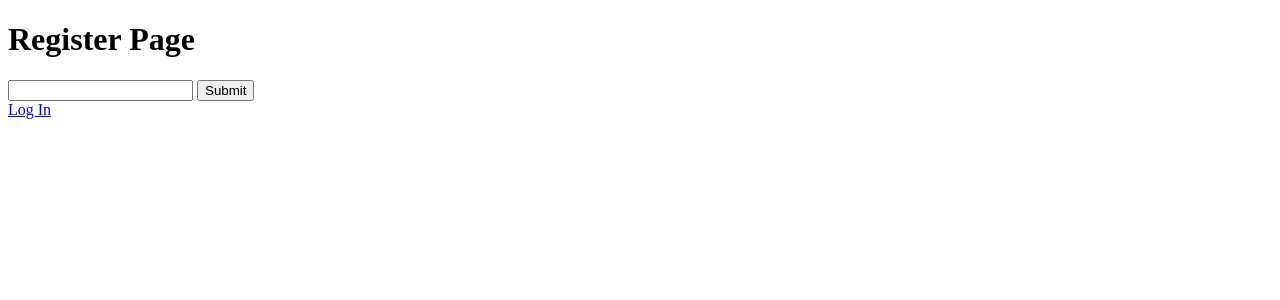
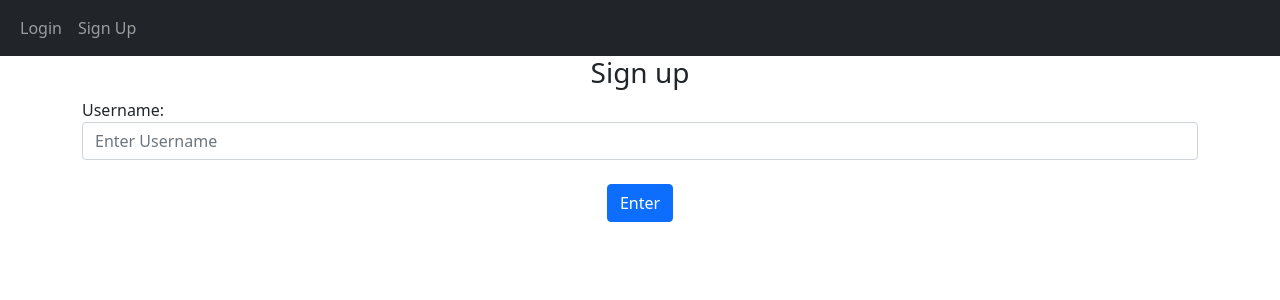
Before and after one commit to csc4350-sp22/Final-Project, a Flask app: page /register in a window 1280 px wide. Shown: the top 300 px of the page. Run offline with Flask 2, Linux system fonts and the light colour scheme.

Commit message:
My first commit

```diff
--- a/app.py
+++ b/app.py
@@ -1,50 +1,143 @@
-#pylint: disable = missing-module-docstring
+# pylint: disable = missing-module-docstring
+# pylint: disable = missing-class-docstring
+
+# pylint: disable = plyint(no-member)
+
+
 import os
 import random
-from flask import Flask, render_template, url_for
+import flask
+from flask import session
 from tmdb import movie_search
 from wiki import wiki_search
+from flask_sqlalchemy import SQLAlchemy
 
 
-# create a flask object with variable name app
-app = Flask(__name__)
+app = flask.Flask(__name__)
 
 
-@app.route('/')
-#pylint: disable = missing-function-docstring
-# def index function
-# displays the index page accessible at "/"
+app.secret_key = "ABC"
+
+
+# Point SQLAlchemy to your Heroku database
+app.config['SQLALCHEMY_DATABASE_URI'] = os.getenv('DATABASE_URL')
+
+# Gets rid of a warning
+app.config['SQLALCHEMY_TRACK_MODIFICATIONS'] = False
+
+db = SQLAlchemy(app)
+
+
+# create User database
+
+
+class User(db.Model):
+    id = db.Column(db.Integer, primary_key=True)
+    username = db.Column(db.String(120), unique=True)
+
+
+# create Comment database
+
+
+class Comment(db.Model):
+
+    id = db.Column(db.Integer, primary_key=True)
+    username = db.Column(db.String(120), unique=False)
+    rating = db.Column(db.Integer, unique=False, nullable=False)
+    comment = db.Column(db.String(300), unique=False, nullable=False)
+    movie = db.Column(db.Integer, unique=False, nullable=False)
+
+
+db.create_all()
+
+
+@app.route('/index', methods=['GET', 'POST'])
+# pylint: disable = missing-function-docstring
 def index():
 
-    # initialize movie list with the specified id's
+    if flask.request.method == "POST":
+
+        if session.get("user"):
+            username = session["user"]
+
+        data = flask.request.form
+        rating = data["rating"]
+        comment = data["comment"]
+        movie = data["movie"]
+
+        new_comment = Comment(
+            rating=rating, comment=comment, movie=movie, username=username)
+
+        print(rating)
+        print(comment)
+        print(movie)
+        print(username)
+
+        db.session.add(new_comment)
+        db.session.commit()
+        flask.redirect(flask.url_for("index"))
+
     movies_list = [70981, 299534, 634649, 207703, 566525]
 
-    # python random choice() method returns a random element from a list
-    # in this case, list is from movies_list
     random_mov = random.choice(movies_list)
 
-    # here we are calling the function movie_search that we declared in tmdb.py
-    # this will get all the neccessary information using the tmdb api such as
-    # the title, tagline, genres, and movie image
     movie_info = movie_search(random_mov)
 
     wiki = wiki_search(movie_info['title'])
 
-    # render_template is a flask function that is used to generate
-    # output from a template file based on the Jinja 2 engine that is found
-    # in the application template's folder
-    return render_template("index.html", movie_info=movie_info, wiki=wiki)
+    reviews = Comment.query.filter_by(movie=random_mov).all()
+
+    return flask.render_template(
+        "index.html",
+        movie_info=movie_info,
+        movie=random_mov,
+        wiki=wiki,
+        reviews=reviews,
+
+    )
 
 
-@app.route
-@app.route('/login', methods=['GET', 'POST'])
+@app.route('/', methods=['GET', 'POST'])
 def login():
-    return render_template('login.html')
+    if flask.request.method == "POST":
+
+        username = flask.request.form.get("username")
+
+        username_exists = User.query.filter_by(username=username).first()
+
+        if username_exists:
+            session["user"] = username
+            return flask.redirect(flask.url_for("index"))
+
+        else:
+            flask.flash("Invalid Username!")
+
+    return flask.render_template('login.html')
 
 
 @app.route('/register', methods=['GET', 'POST'])
 def register():
-    return render_template('register.html')
+    if flask.request.method == "POST":
+
+        username = flask.request.form.get("username")
+
+        username_exists = User.query.filter_by(username=username).first()
+
+        if username_exists:
+            flask.flash("Username already exists!")
+            return flask.redirect(flask.url_for("register"))
+
+        else:
+            # make new user
+            new_user = User(username=username)
+            # add new user
+            db.session.add(new_user)
+            # commit session
+            db.session.commit()
+            # redirect to login page
+            return flask.redirect(flask.url_for("login"))
+
+    return flask.render_template("register.html")
 
 
 app.run(
--- a/requirements.txt
+++ b/requirements.txt
@@ -3,3 +3,9 @@
 requests
 
 python-dotenv
+
+session
+
+flash_sqalchemy
+
+SQAlchemy
--- a/templates/base.html
+++ b/templates/base.html
@@ -1,16 +1,42 @@
 <!DOCTYPE html>
 <html lang="en">
+  <head>
+    <meta charset="UTF-8" />
+    <meta http-equiv="X-UA-Compatible" content="IE=edge" />
+    <meta name="viewport" content="width=device-width, initial-scale=1.0" />
+    <link
+      href="https://cdn.jsdelivr.net/npm/bootstrap@5.0.2/dist/css/bootstrap.min.css"
+      rel="stylesheet"
+      integrity="sha384-EVSTQN3/azprG1Anm3QDgpJLIm9Nao0Yz1ztcQTwFspd3yD65VohhpuuCOmLASjC"
+      crossorigin="anonymous"
+    />
+    <title>{% block title %}{% endblock %}</title>
+  </head>
+  <body>
+    <nav class="navbar navbar-expand-lg navbar-dark bg-dark">
+      <div class="container-fluid">
+        <button
+          class="navbar-toggler"
+          type="button"
+          data-bs-toggle="collapse"
+          data-bs-target="#navbar"
+        >
+          <span class="navbar-toggler-icon"></span>
+        </button>
+        <div class="collapse navbar-collapse" id="navbar">
+          <div class="navbar-nav">
 
-<head>
-    <meta charset="UTF-8">
-    <meta http-equiv="X-UA-Compatible" content="IE=edge">
-    <meta name="viewport" content="width=device-width, initial-scale=1.0">
-    <title>Document</title>
-
-</head>
-
-<body>
-
-</body>
-
+            <a class="nav-item nav-link" href="/">Login</a>
+            <a class="nav-item nav-link" href="/register">Sign Up</a>
+          </div>
+        </div>
+      </div>
+    </nav>
+    <div class="container">{% block content %}{% endblock %}</div>
+    <script
+      src="https://cdn.jsdelivr.net/npm/bootstrap@5.0.2/dist/js/bootstrap.bundle.min.js"
+      integrity="sha384-MrcW6ZMFYlzcLA8Nl+NtUVF0sA7MsXsP1UyJoMp4YLEuNSfAP+JcXn/tWtIaxVXM"
+      crossorigin="anonymous"
+    ></script>
+  </body>
 </html>
--- a/templates/register.html
+++ b/templates/register.html
@@ -1,3 +1,5 @@
+{% extends "base.html" %} {% block title %}Login{% endblock %} {% block content
+    %}
 <!DOCTYPE html>
 <html lang="en">
 
@@ -5,19 +7,35 @@
     <meta charset="UTF-8">
     <meta http-equiv="X-UA-Compatible" content="IE=edge">
     <meta name="viewport" content="width=device-width, initial-scale=1.0">
-    <title>Login</title>
+
 </head>
 
 <body>
-    <h1>Register Page</h1>
+
+
+    {% with messages = get_flashed_messages() %}
+    {% if messages %}
+        {% for message in messages %}
+            <b>{{message}}</b>
+        {% endfor %}
+    {% endif %}
+    {% endwith %}
 
     <form method="POST" action="/register">
-        <input type="text" name="username">
-        <input type="submit" value="Submit"><br>
-        <a href="{{url_for('login')}}">Log In</a>
+        <h3 align="center">Sign up</h3>
+        <label for="username">Username:</label>
+        <input
+        type="text"
+        name="username"
+        class="form-control"
+        placeholder="Enter Username"><br>
+        <div align="center">
+            <button class="btn btn-primary" type="submit">Enter</button>
+        </div>
+
     </form>
 
 
 </body>
-
+{%endblock%}
 </html>
```
Also changed, not shown: static/style.css (+7 -14 lines), templates/index.html (+43 -9 lines), templates/login.html (+31 -8 lines), tmdb.py (+4 -4 lines).
